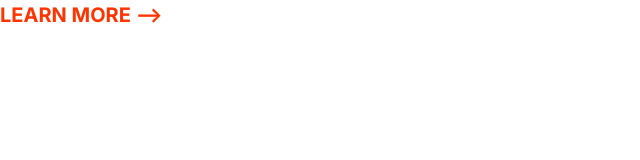
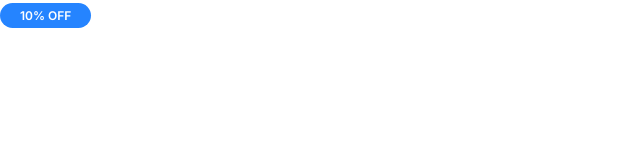
Before and after one commit to KristianPeterZwart/ULTIMATEHTML5CSS3PART3, a plain HTML site: page index.html in a window 1280 px wide. Shown: the whole page, without its empty margins (0-640 px from the left). Drawn offline with Linux system fonts and the light colour scheme.

Commit message:
style badges

```diff
--- a/css/styles.css
+++ b/css/styles.css
@@ -89,3 +89,37 @@ a {
     font-size: 1.5rem;
   }
 }
+
+/* Badges */
+
+.badge {
+  border-radius: 20px;
+  padding: 0.5rem 2rem;
+  font-weight: 600;
+  white-space: nowrap;
+  font-size: 2rem;
+}
+
+.badge--primary {
+  background: var(--color-primary);
+  color: #fff;
+}
+
+.badge--secondary {
+  background: var(--color-secondary);
+  color: #fff;
+}
+
+.badge--small {
+  font-size: 1.6rem;
+}
+
+@media screen and (min-width: 1024px) {
+  .badge {
+    font-size: 1.5rem;
+  }
+
+  .badge--small {
+    font-size: 1.2rem;
+  }
+}
--- a/index.html
+++ b/index.html
@@ -6,12 +6,11 @@
     <meta name="viewport" content="width=device-width, initial-scale=1.0">
     <title>Document</title>
     <link rel="preconnect" href="https://fonts.gstatic.com">
-<link href="https://fonts.googleapis.com/css2?family=Inter:wght@400;700&display=swap" rel="stylesheet">
+<link href="https://fonts.googleapis.com/css2?family=Inter:wght@400;600;700&display=swap" rel="stylesheet">
     <link rel="stylesheet" href="css/normalize.css">
     <link rel="stylesheet" href="css/styles.css">
 </head>
 <body>
- <a href="#" class="link-arrow">Learn More</a>
-
+<span class="badge badge--primary badge--small">10% OFF</span>
 </body>
 </html>
```
Also changed, not shown: components/badges.html (added, +1 -0 lines).
